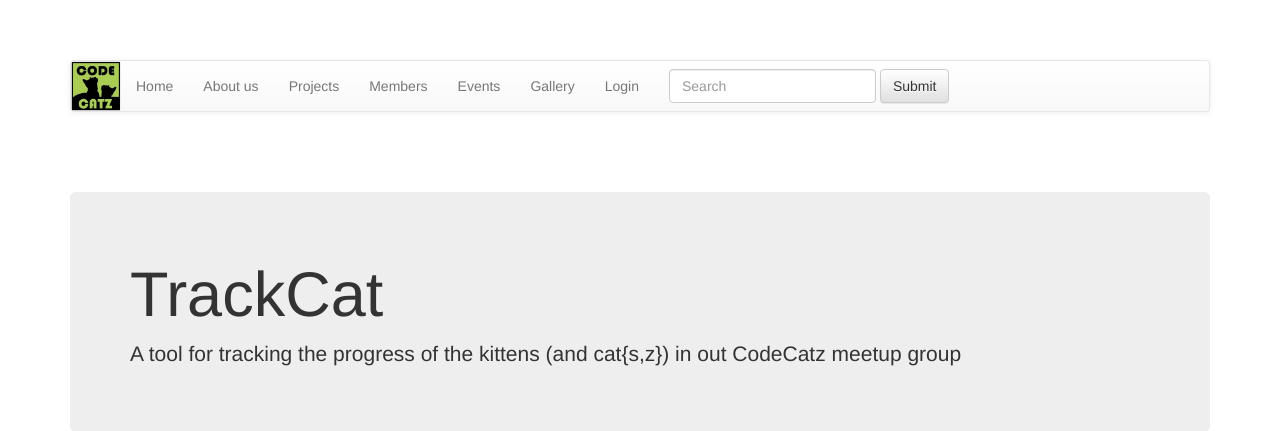
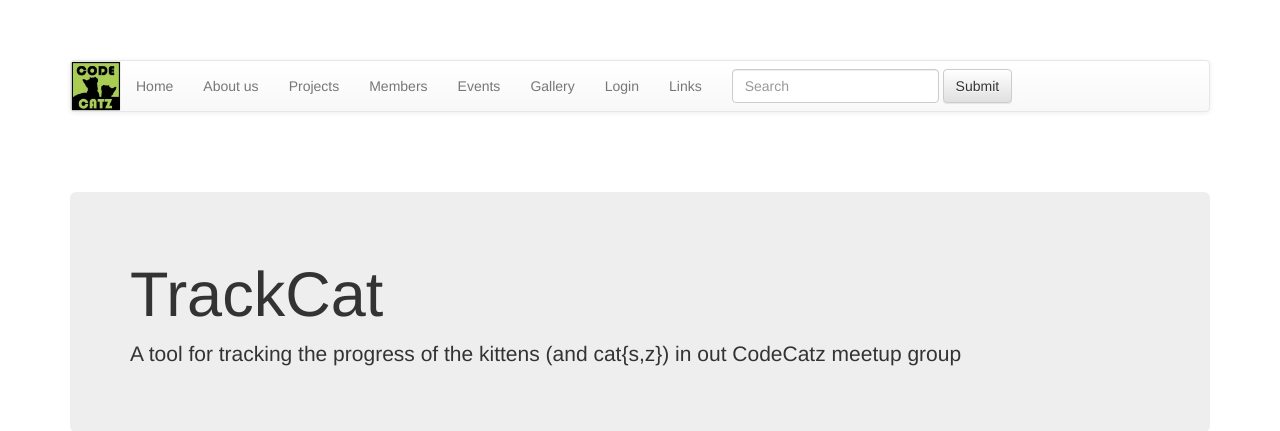
Before and after one commit to CodeCatz/TrackCat, a Django app: page / in a window 1280 px wide. Shown: the top 431 px of the page. Run offline with Django 3.2, Linux system fonts and the light colour scheme; some libraries are stand-ins or nearby versions.

Commit message:
Added view with Links

```diff
--- a/TrackCat/urls.py
+++ b/TrackCat/urls.py
@@ -1,6 +1,6 @@
 from django.conf.urls import patterns, include, url
 from django.contrib import admin
-from TrackCat.views import index, about, projects, members, events, gallery, login
+from TrackCat.views import index, about, projects, members, events, gallery, login, links
 
 
 urlpatterns = patterns('',
@@ -16,4 +16,5 @@ urlpatterns = patterns('',
 	url(r'^events/$', events),
 	url(r'^gallery/$', gallery),
 	url(r'^login/$', login),
+	url(r'^links/$', links),
 )
--- a/TrackCat/views.py
+++ b/TrackCat/views.py
@@ -21,3 +21,6 @@ def gallery(request):
 
 def login(request):
 	return render(request, 'pages/login.html',{})
+
+def links(request):
+	return render(request, 'pages/links.html',{})
--- a/templates/base.html
+++ b/templates/base.html
@@ -41,6 +41,7 @@
 						<li><a href="/events">Events</a></li>
 						<li><a href="/gallery">Gallery</a></li>
 						<li><a href="/login">Login</a></li>
+						<li><a href="/links">Links</a></li>
 					</ul>
 					<form class="navbar-form navbar-left" role="search">
 						<div class="form-group">
```
Also changed, not shown: templates/pages/links.html (added, +13 -0 lines), 1 other file.
